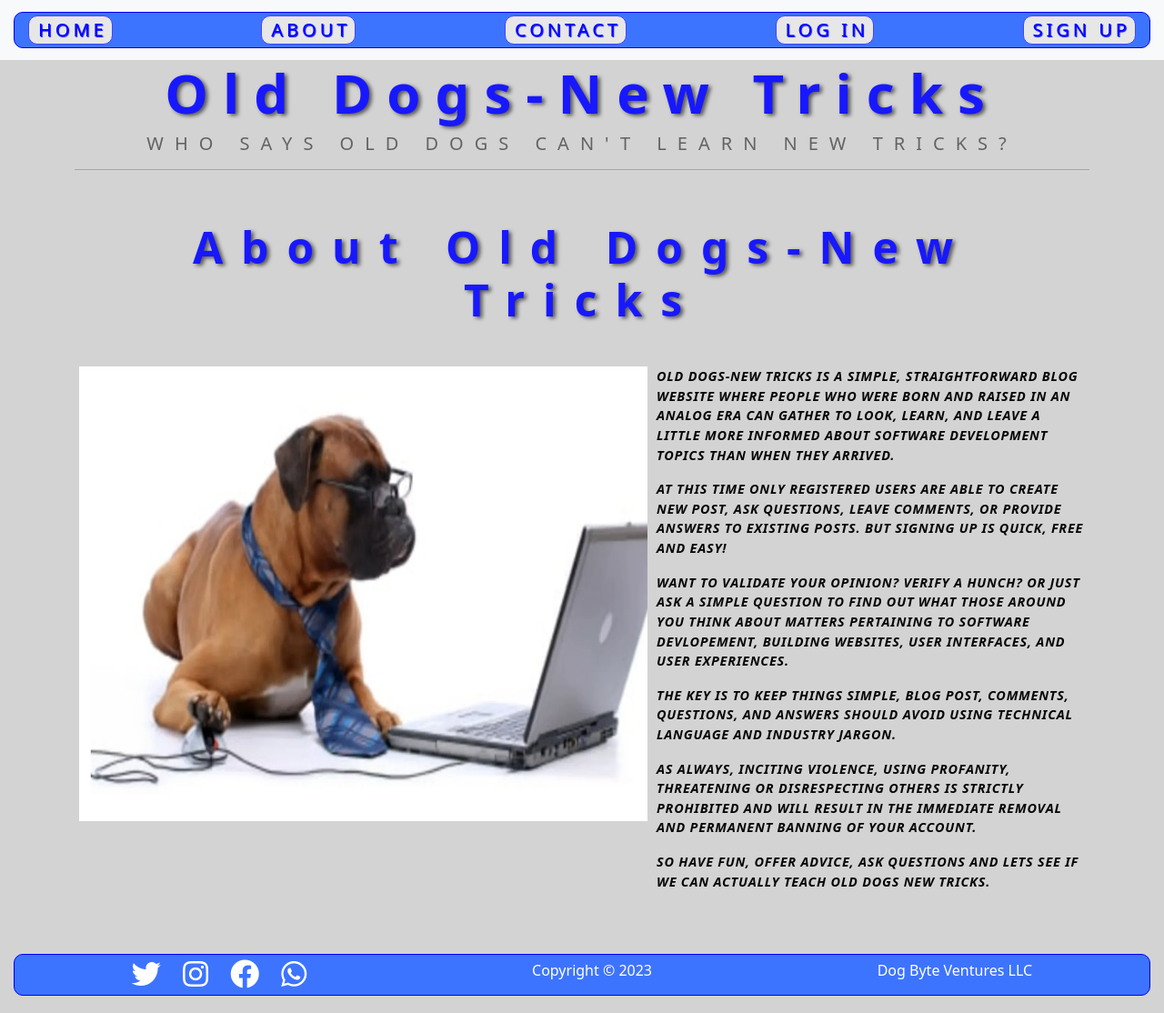
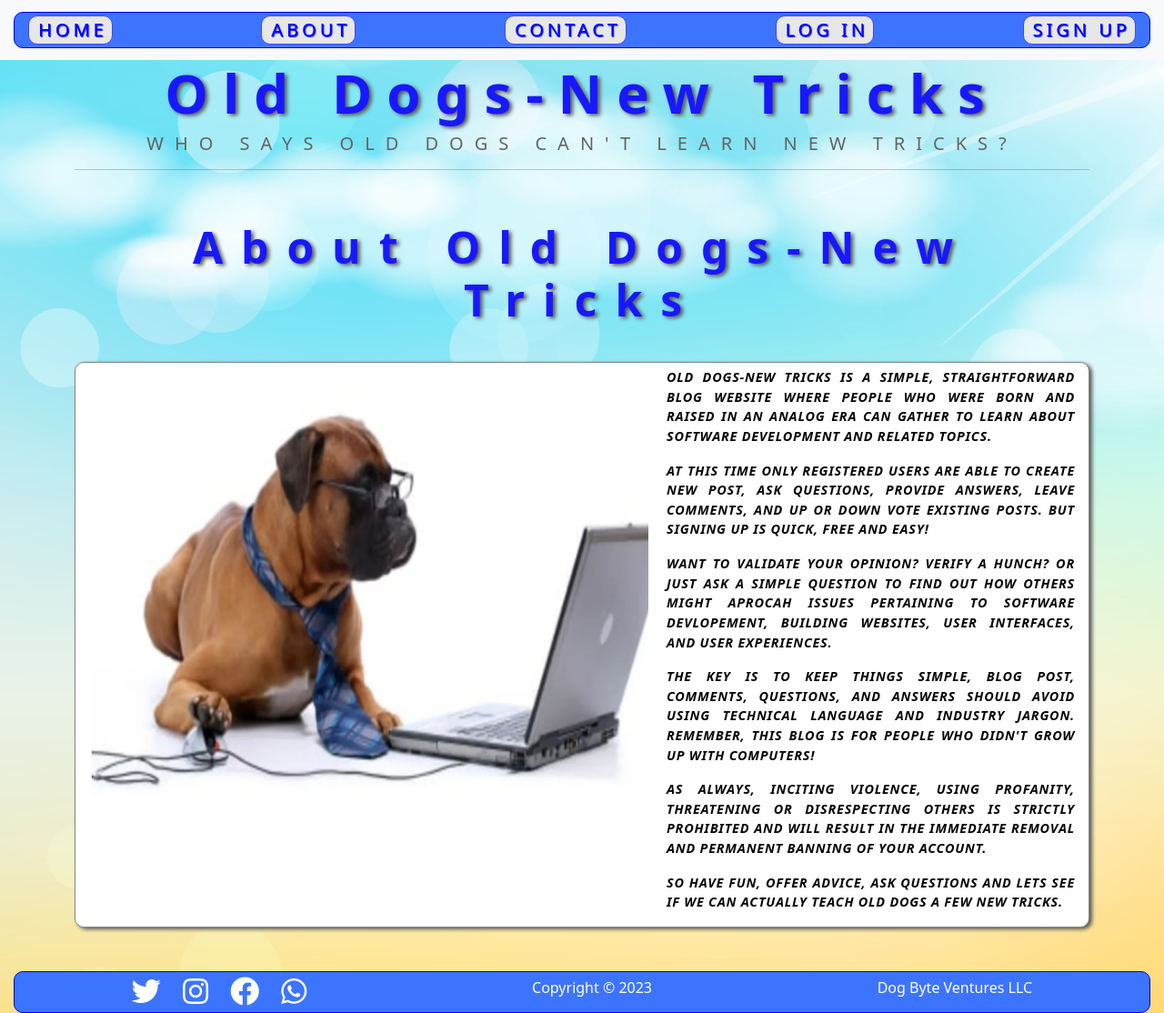
Before and after one commit to SAStevens/Capstone-Final-Report, a Django app: page /about/ in a window 1280 px wide. Shown: the whole page at 91% size. Run offline with Django 4.2, Linux system fonts and the light colour scheme; some libraries are stand-ins or nearby versions.

Commit message:
first commit

```diff
--- a/static/css/style.css
+++ b/static/css/style.css
@@ -7,7 +7,8 @@
 
 
 body {
-    background-color: lightgray;
+    background-image: url(../img/pic10.jpg);
+
 }
 
 
@@ -96,27 +97,42 @@ h5 {
 
 
 
-.home-pic {
-    display: flex;
-    justify-content: center;
-    margin-top: 5em;
-    margin-bottom: 5em;
-}
-
-
-.login-pic {
+.flex-container-home-pic {
     display: flex;
     justify-content: center;
     margin-top: 2em;
     margin-bottom: 2em;
+    background-color: rgba(128, 128, 128, 0.424);
+    border: 1px solid rgb(135, 135, 135);
+    border-radius: 10px;
+    box-shadow: 3px 2px 4px rgb(87, 87, 87);
 }
+
+img.rounded-corners {
+    border-radius: 10px;
+}
+
+
+.flex-container-login-pic {
+    display: flex;
+    justify-content: center;
+    margin-top: 2em;
+    margin-bottom: 2em;
+    background-color: rgba(128, 128, 128, 0.424);
+    border: 1px solid rgb(135, 135, 135);
+    border-radius: 10px;
+    box-shadow: 3px 2px 4px rgb(87, 87, 87);
+}
+
 
 .flex-container-about {
     display: flex;
     flex-direction: row;
     text-align: left;
-
-
+    background-color: white;
+    border: 1px solid rgb(135, 135, 135);
+    border-radius: 10px;
+    box-shadow: 3px 2px 4px rgb(87, 87, 87);
 }
 
 
@@ -128,9 +144,9 @@ h5 {
 
 .flex-about-text {
     flex:1;
-    padding: 5px;
+    padding: 5px 15px 0px 15px;
     text-transform: uppercase;
-    text-align: left;
+    text-align: justify;
     font-size: 0.9rem;
     font-style: italic;
     font-weight: 800;
@@ -145,12 +161,14 @@ h5 {
     flex-direction: row;
     text-align: left;
     background-color: white;
+    border: 1px solid rgb(135, 135, 135);
+    border-radius: 10px;
+    box-shadow: 3px 2px 4px rgb(87, 87, 87);
 }
 
 .flex-contact-text {
     flex:1;
-    padding: 5px;
-    padding-left: 15px;
+    padding: 15px;
     text-transform: uppercase;
     text-align: left;
     font-size: 1.1rem;
@@ -166,11 +184,21 @@ h5 {
 }
 
 
+.card {
+    border: 1px solid rgb(135, 135, 135);
+    border-radius: 10px;
+    box-shadow: 3px 2px 4px rgb(87, 87, 87);
+}
+
 .flex-container-reset {
     display: flex;
     flex-direction: row;
     justify-content: center;
     align-items: center;
+    background-color: rgba(128, 128, 128, 0.424);
+    border: 1px solid rgb(135, 135, 135);
+    border-radius: 10px;
+    box-shadow: 3px 2px 4px rgb(87, 87, 87);
 }
 
 
--- a/templates/about.html
+++ b/templates/about.html
@@ -21,22 +21,22 @@
 
     <div class="flex-about-text">
         <p>
-            Old Dogs-New Tricks is a simple, straightforward blog website where people who were born and raised in an analog era can gather to look, learn, and leave a little more informed about software development topics than when they arrived.
+            Old Dogs-New Tricks is a simple, straightforward blog website where people who were born and raised in an analog era can gather to learn about software development and related topics.
         </p>
         <p>
-            At this time only registered users are able to create new post, ask questions, leave comments, or provide answers to existing posts. But signing up is quick, free and easy!
+            At this time only registered users are able to create new post, ask questions, provide answers, leave comments, and up or down vote existing posts. But signing up is quick, free and easy!
         </p>
         <p>
-            Want to validate your opinion? Verify a hunch? Or just ask a simple question to find out what those around you think about matters pertaining to software devlopement, building websites, user interfaces, and user experiences.
+            Want to validate your opinion? Verify a hunch? Or just ask a simple question to find out how others might aprocah issues pertaining to software devlopement, building websites, user interfaces, and user experiences.
         </p>
         <p>
-            The key is to keep things simple, blog post, comments, questions, and answers should avoid using technical language and industry jargon.
+            The key is to keep things simple, blog post, comments, questions, and answers should avoid using technical language and industry jargon. Remember, this blog is for people who didn't grow up with computers!
         </p>
         <p>
             As always, inciting violence, using profanity, threatening or disrespecting others is strictly prohibited and will result in the immediate removal and permanent banning of your account.
         </p>
         <p>
-            So have fun, offer advice, ask questions and lets see if we can actually teach old dogs new tricks.
+            So have fun, offer advice, ask questions and lets see if we can actually teach old dogs a few new tricks.
         </p>
     </div>
 
--- a/templates/contact.html
+++ b/templates/contact.html
@@ -12,8 +12,8 @@
 <p>
     <h2> Contact Us </h2>
 </p>
+<br>
 <div class="flex-container-contact">
-<br>
 <br>
     <div class="flex-contact-text">
     <p>
@@ -52,6 +52,4 @@
 </div>
 <br>
 <br>
-<br>
-
 {% endblock %}
--- a/templates/registration/password_reset_done.html
+++ b/templates/registration/password_reset_done.html
@@ -13,7 +13,7 @@
 <p><h4>We've emailed you instructions for resetting your password. You should receive the email shortly.</h4></p>
 <br>
 <div class="flex-container-reset">
-        <img src="{% static 'img/pic8.jpg' %}" width="600px">
+        <img src="{% static 'img/pic8.jpg' %}" width="600px" class="wdn-stretch rounded-corners">
 </div>
 <br>
 <br>
--- a/templates/registration/password_reset_form.html
+++ b/templates/registration/password_reset_form.html
@@ -7,9 +7,9 @@
 <h1>Old Dogs-New Tricks</h1>
 <h5>Who says old dogs can't learn new tricks?</h5>
 <hr>
-<h2>Forgot your password?</h2>
 <br>
 <br>
+<h2>Forgot your password?</h2>
 <br>
 <br>
 <br>
```
Also changed, not shown: templates/home.html (+13 -6 lines), static/img/pic10.jpg (added), static/img/pic11.webp (added), static/img/pic9.webp (added).
